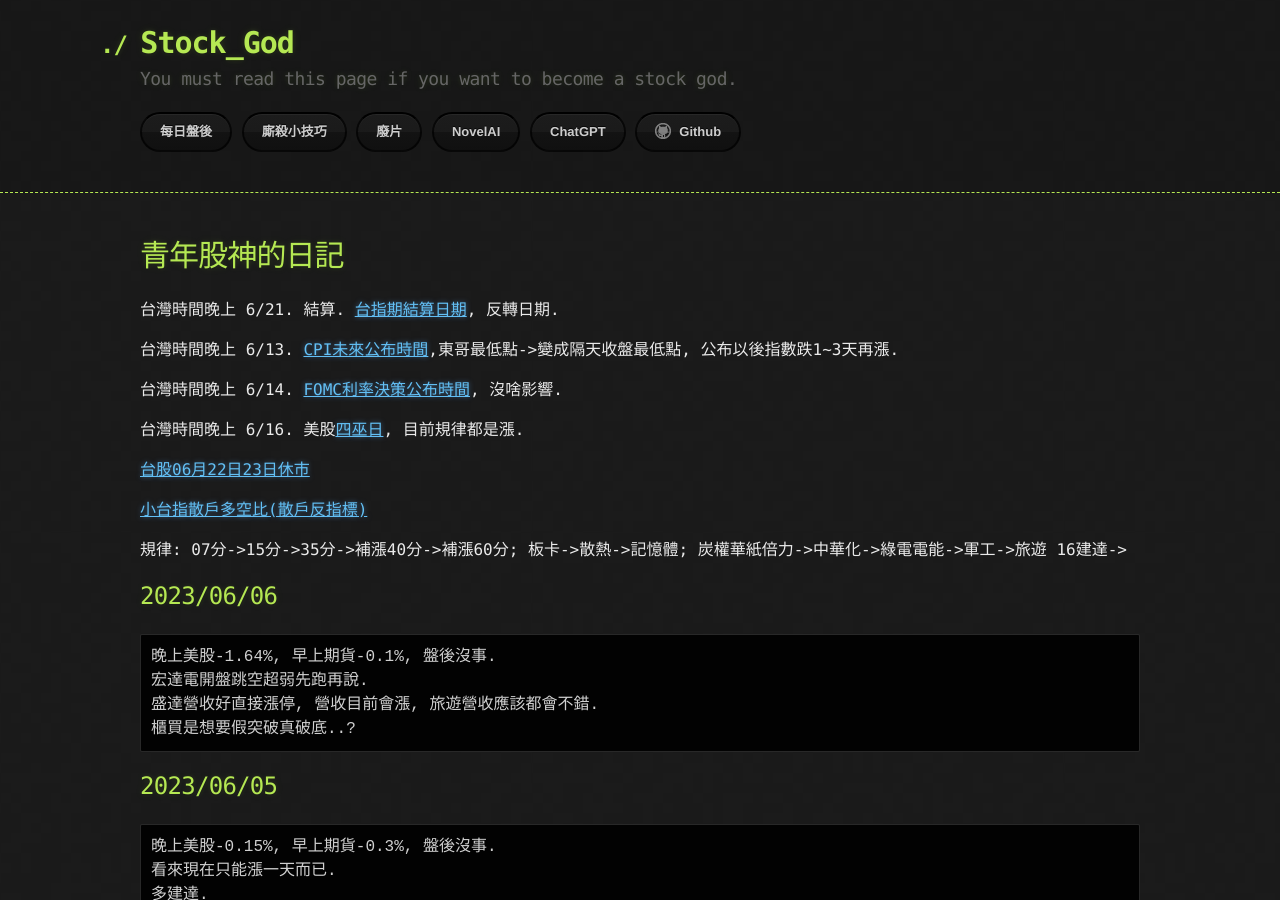
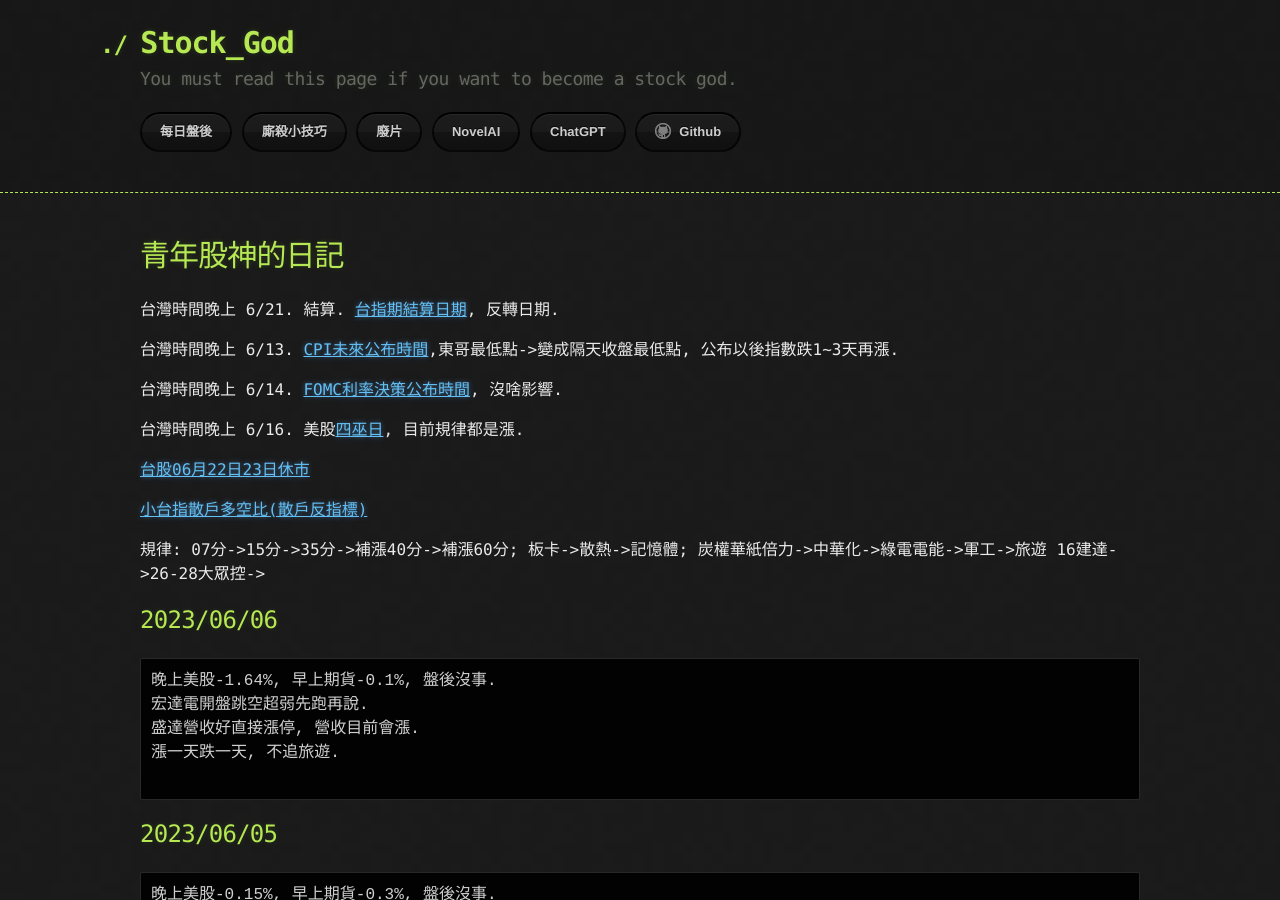
Before and after one commit to lepg5487/Stock_God, a Jekyll site: the page built from index.md, in a window 1280 px wide and 900 px high. Built offline with Jekyll 4.4.1, drawn with Linux system fonts in a browser that asks for light colours; our own code applies the rules of GitHub Pages for plain Markdown files.

Commit message:
Update index.md

````diff
--- a/index.md
+++ b/index.md
@@ -19,14 +19,15 @@ layout: testlayouts
 規律: 07分->15分->35分->補漲40分->補漲60分;
 板卡->散熱->記憶體;
 炭權華紙倍力->中華化->綠電電能->軍工->旅遊
-16建達->
+16建達->26-28大眾控->
 
 ## 2023/06/06
 ```
 晚上美股-1.64%, 早上期貨-0.1%, 盤後沒事.
 宏達電開盤跳空超弱先跑再說.
-盛達營收好直接漲停, 營收目前會漲, 旅遊營收應該都會不錯.
-櫃買是想要假突破真破底..?
+盛達營收好直接漲停, 營收目前會漲.
+漲一天跌一天, 不追旅遊.
+
 ```
 
 ## 2023/06/05
````
